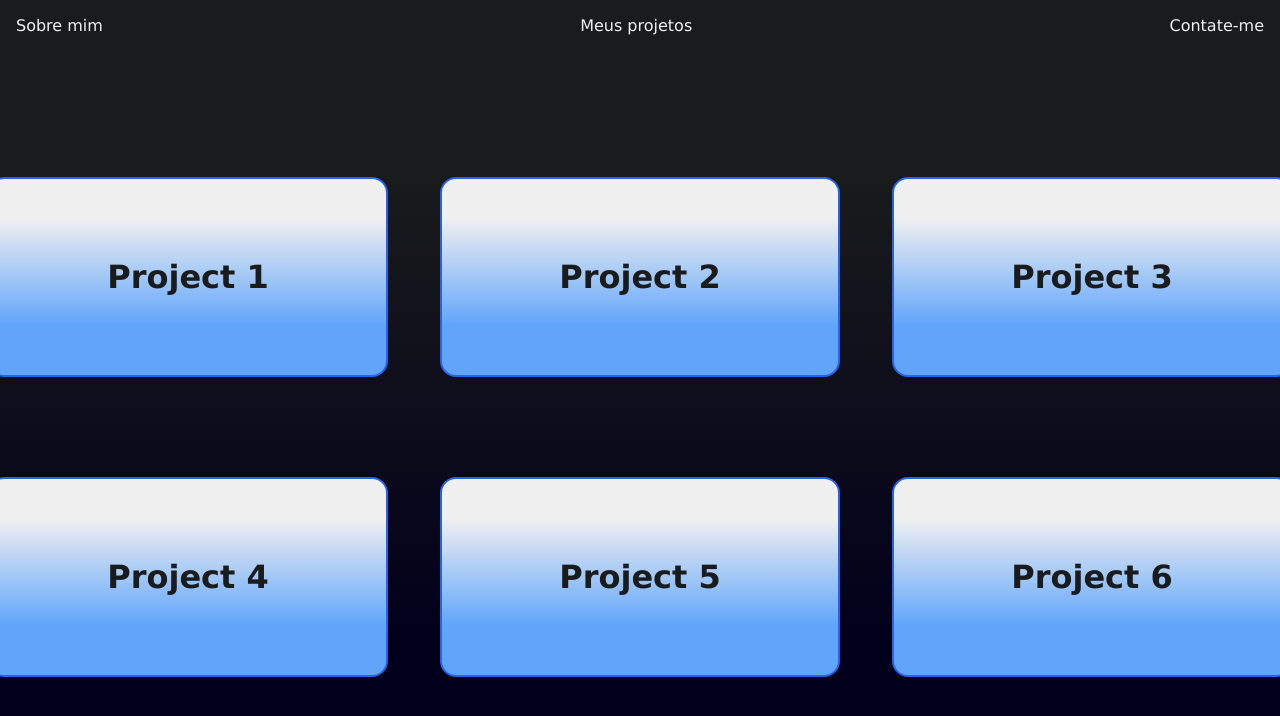
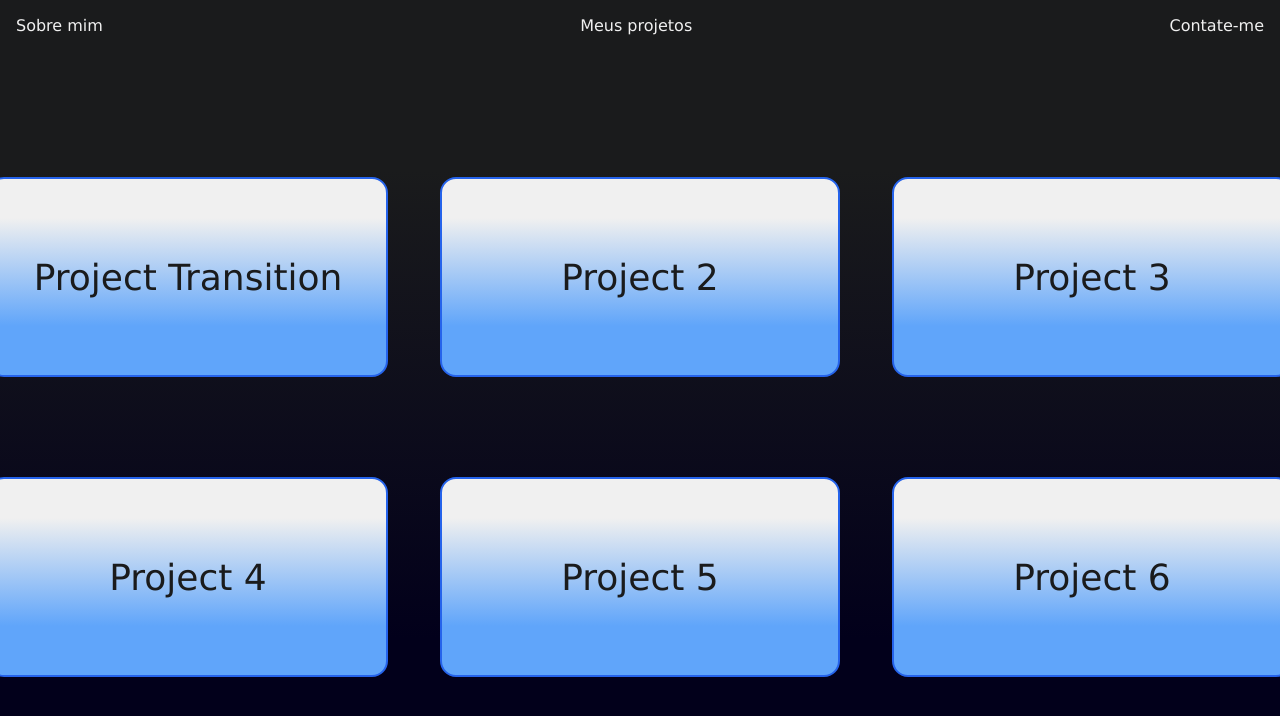
Before and after one commit to tiagoasrodrigues/portfolio-sveltekit, a SvelteKit app: page /projects in a window 1280 px wide. Shown: the top 716 px of the page. Built offline with nearby package versions, Linux system fonts and the light colour scheme.

Commit message:
:sparkles: Add transition

```diff
--- /dev/null
+++ b/src/lib/components/Project.svelte
@@ -0,0 +1,88 @@
+<script>
+  import { fade } from 'svelte/transition';
+  import { elasticOut } from 'svelte/easing';
+
+  export let visible = false;
+
+  function spin(node, { duration }) {
+    return {
+      duration,
+      css: t => {
+        const eased = elasticOut(t);
+
+        return `
+					transform: scale(${eased}) rotate(${eased * 1080}deg);
+					color: hsl(
+						${~~(t * 360)},
+						${Math.min(100, 1000 - 1000 * t)}%,
+						${Math.min(50, 500 - 500 * t)}%
+					);`
+      }
+    };
+  }
+  export let numProject = "";
+</script>
+
+<div class="container">
+  <label>
+    <div class="project-container">
+      <input type="checkbox" bind:checked={visible} placeholder="Ola">
+      Project {numProject}
+
+      {#if visible}
+      <div class="centered" in:spin="{{duration: 8000}}" out:fade>
+        <span>transitions!</span>
+      </div>
+      {/if}
+    </div>
+  </label>
+</div>
+
+<style>
+  .container {
+    background-color: var(--background);
+    background-image: linear-gradient(180deg, var(--white) 20%, var(--blue-400) 75%);
+    height: 200px;
+    width: 400px;
+    border: 2px solid var(--blue-600);
+    border-radius: 16px;
+    margin: 26px;
+  }
+
+  .project-container {
+    display: flex;
+    height: 100%;
+    width: 100%;
+    align-items: center;
+    justify-content: center;
+    border-radius: 16px;
+    transition: 0.5s;
+  }
+
+  .project-container:hover {
+    background-color: var(--blue-600);
+    color: var(--background);
+  }
+
+  .centered {
+    position: absolute;
+    left: 50%;
+    top: 52%;
+    transform: translate(-50%, -50%);
+  }
+
+  span {
+    position: absolute;
+    transform: translate(-50%, -50%);
+    font-size: 2em;
+  }
+
+  label {
+    color: var(--background);
+    font-size: 36px;
+  }
+
+  input {
+    display: none;
+  }
+</style>
--- a/src/lib/components/project.svelte
+++ /dev/null
@@ -1,41 +0,0 @@
-<script>
-  export let numProject = ""
-</script>
-
-<div class="container">
-  <div class="project-container">
-    <h1>Project {numProject}</h1>
-  </div>
-</div>
-
-<style>
-  .container {
-    background-color: var(--background);
-    background-image: linear-gradient(180deg, var(--white) 20%, var(--blue-400) 75%);
-    height: 200px;
-    width: 400px;
-    border: 2px solid var(--blue-600);
-    border-radius: 16px;
-    margin: 26px;
-  }
-
-  .project-container {
-    display: flex;
-    height: 100%;
-    width: 100%;
-    align-items: center;
-    justify-content: center;
-    border-radius: 16px;
-    transition: 0.5s;
-  }
-
-  .project-container h1 {
-    text-align: center;
-    color: var(--background);
-  }
-
-  .project-container:hover {
-    background-color: var(--blue-600);
-    color: var(--background);
-  }
-</style>
--- a/src/routes/projects/+page.svelte
+++ b/src/routes/projects/+page.svelte
@@ -1,17 +1,17 @@
 <title>My projects</title>
 
 <script lang="ts">
-  import Project from "/src/lib/components/project.svelte";
+  import Project from "/src/lib/components/Project.svelte";
 </script>
 
 <div class="container">
   <div class="grid-wrapper">
-    <Project numProject="1"/>
-    <Project numProject="2"/>
-    <Project numProject="3"/>
-    <Project numProject="4"/>
-    <Project numProject="5"/>
-    <Project numProject="6"/>
+    <Project numProject="Transition" />
+    <Project numProject="2" />
+    <Project numProject="3" />
+    <Project numProject="4" />
+    <Project numProject="5" />
+    <Project numProject="6" />
   </div>
 </div>
 
```
